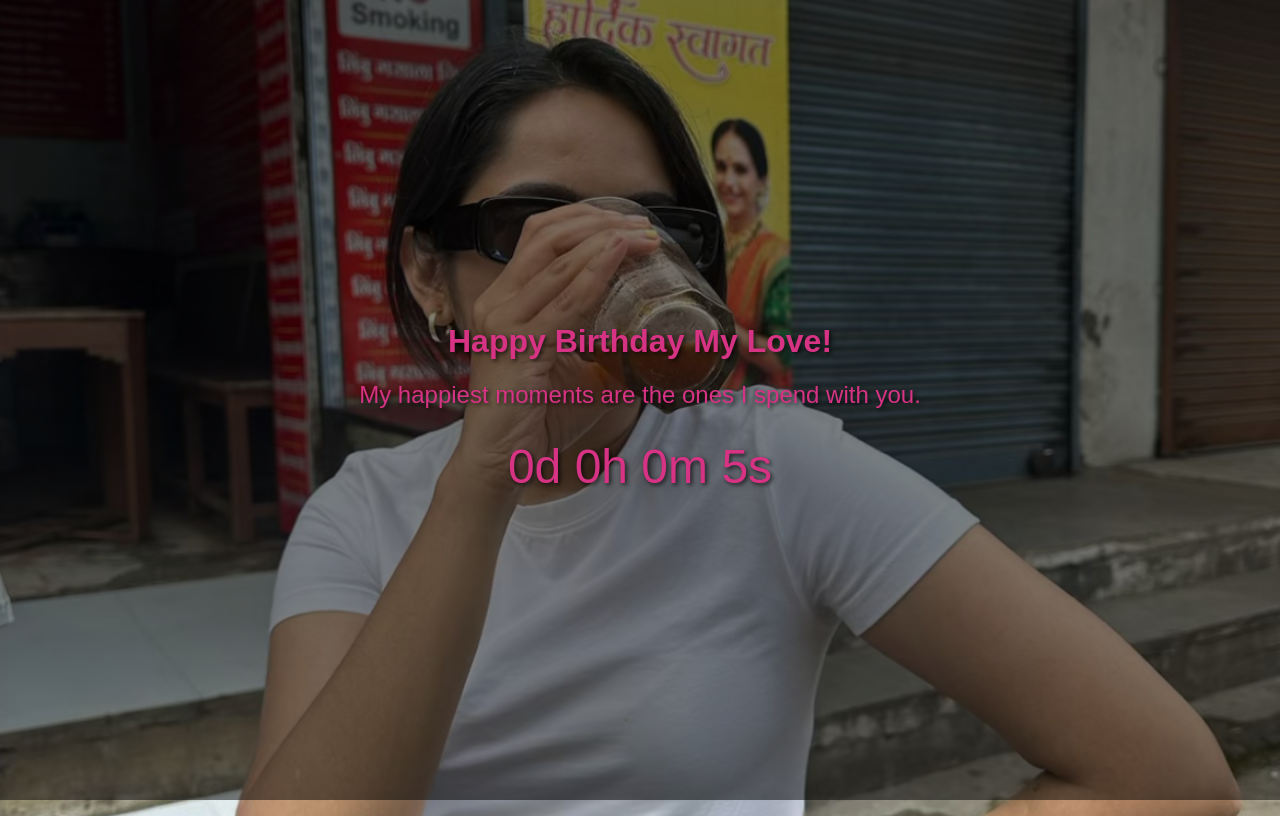
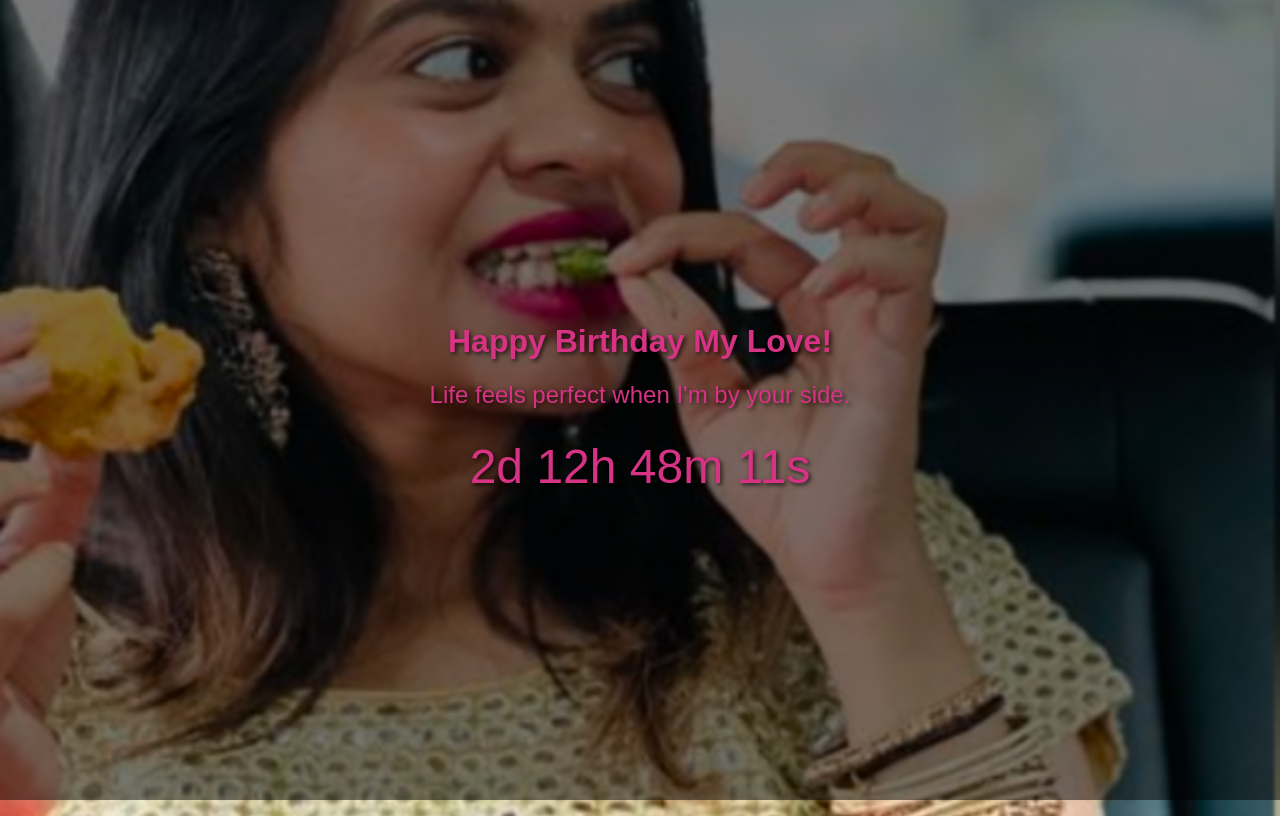
Before and after one commit to AnandChordiya07/Bday-timer, a plain HTML site: page index.html in a window 1280 px wide. Drawn offline with Linux system fonts and the light colour scheme.

Commit message:
Update index.html

```diff
--- a/index.html
+++ b/index.html
@@ -58,7 +58,8 @@
 
     <script>
         //const birthday = new Date("2025-04-15T00:00:00").getTime();
-        const birthday = new Date(new Date().getTime() + 10000); // 10 seconds from now
+        const birthday = new Date("2025-03-13T18:30:00Z").getTime();
+        //const birthday = new Date(new Date().getTime() + 10000); // 10 seconds from now
         const loveMessages = [
     "You are the reason I smile every morning.",
     "With you, my heart feels at home.",
@@ -79,8 +80,8 @@
 ];
 
         const backgroundImages = [
+            "url('bg2.HEIC')",
             "url('bg1.jpg')",
-            "url('bg2.HEIC')",
             "url('bg3.jpg')",
             "url('bg4.jpg')",
             "url('bg5.jpg')",
@@ -89,8 +90,8 @@
         ];
 
         function changeBackground() {
-            //const index = Math.floor((new Date().getTime() / (1000 * 60 * 60 * 6)) % backgroundImages.length);
-            const index = Math.floor((new Date().getTime() / (5000)) % backgroundImages.length);
+            const index = Math.floor((new Date().getTime() / (1000 * 60 * 60 * 6)) % backgroundImages.length);
+            //const index = Math.floor((new Date().getTime() / (5000)) % backgroundImages.length);
             document.getElementById("main-body").style.backgroundImage = backgroundImages[index];
         }
 
@@ -113,8 +114,8 @@
         }
 
         function updateLoveMessage() {
-            //const index = Math.floor((new Date().getTime() / (1000 * 60 * 60 * 6)) % loveMessages.length);
-            const index = Math.floor((new Date().getTime() / (5000)) % loveMessages.length);
+            const index = Math.floor((new Date().getTime() / (1000 * 60 * 60 * 6)) % loveMessages.length);
+            //const index = Math.floor((new Date().getTime() / (5000)) % loveMessages.length);
             document.getElementById("love-message").innerHTML = loveMessages[index];
         }
 
@@ -141,10 +142,10 @@
         }
 
         setInterval(updateCountdown, 1000);
-        //setInterval(updateLoveMessage, 1000 * 60 * 60 * 6);
-        setInterval(updateLoveMessage, 5000);
-        //setInterval(changeBackground, 1000 * 60 * 60 * 6);
-        setInterval(changeBackground, 5000);
+        setInterval(updateLoveMessage, 1000 * 60 * 60 * 6);
+        //setInterval(updateLoveMessage, 5000);
+        setInterval(changeBackground, 1000 * 60 * 60 * 6);
+        //setInterval(changeBackground, 5000);
         updateCountdown();
         updateLoveMessage();
         changeBackground();
```
